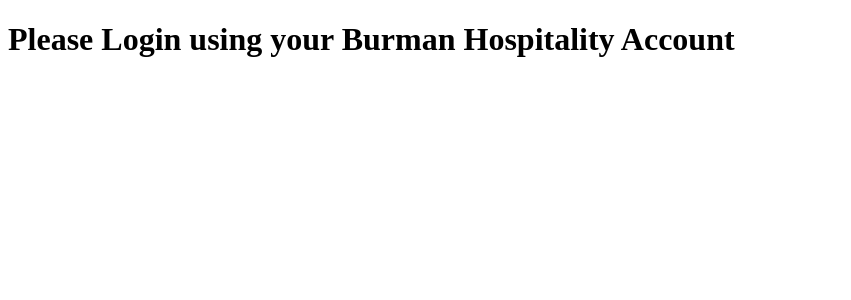
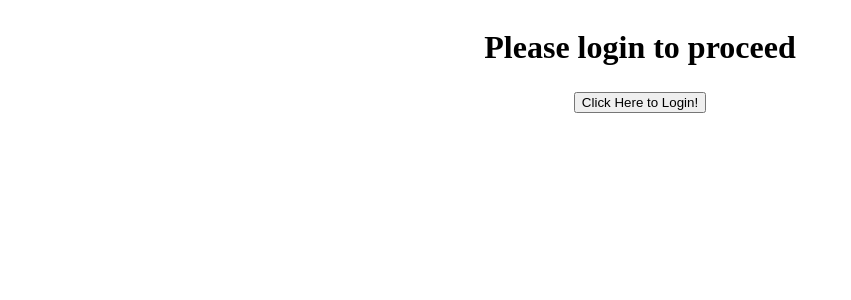
Before and after one commit to Alphaspiderman/BHPL-Internship-Work, a Python web app: template templates/login.html in a window 1280 px wide. Shown: the top 300 px of the page, without its empty margins (0-851 px from the left). Run offline with Jinja, Linux system fonts and the light colour scheme; the template is opened without the code that fills it, so the values that code supplies are empty.

Commit message:
Basic Login Page

```diff
--- a/intranet/server.py
+++ b/intranet/server.py
@@ -2,7 +2,7 @@ import jwt
 from jwt import algorithms
 
 from dotenv import dotenv_values
-from sanic import Request, Sanic, response
+from sanic import Request, response
 from sanic.log import logger
 import aiohttp
 import json
@@ -12,7 +12,6 @@ from .app import IntranetApp, appserver
 # noinspection PyUnresolvedReferences
 # flake8: noqa
 import intranet.endpoints
-
 
 logger.debug("Loading ENV")
 config = dotenv_values(".env")
@@ -44,6 +43,9 @@ config.update({"IS_PROD": is_prod.lower() == "true"})
 app: IntranetApp = appserver
 app.config.update(config)
 app.config.PROXIES_COUNT = int(config.get("PROXIES_COUNT", 0))
+
+# Static files
+app.static("/static/", "./static/", name="static")
 
 
 @app.listener("before_server_start")
--- /dev/null
+++ b/static/css/login.css
@@ -0,0 +1,26 @@
+.content {
+  max-width: 500px;
+  margin: auto;
+}
+
+.btn {
+  border: none;
+  background-color: inherit;
+  padding: 14px 28px;
+  font-size: 16px;
+  cursor: pointer;
+  display: inline-block;
+}
+
+/* On mouse-over */
+.btn:hover {
+  background: #eee;
+}
+
+.container {
+  display: flex;
+  flex-direction: column;
+  justify-content: center;
+  align-items: center;
+  gap: 4px;
+}
--- /dev/null
+++ b/static/js/login.js
@@ -0,0 +1,6 @@
+window.onload = function() {
+    // Listen for button click
+    document.getElementById('login-btn').addEventListener('click', function() {
+        window.location.href = "/api/login";
+    });
+}
--- a/templates/login.html
+++ b/templates/login.html
@@ -2,8 +2,14 @@
 <html>
   <head>
     <title>Login Page</title>
+    <link rel="stylesheet" type="text/css" href="/static/css/login.css" />
+    <script src="/static/js/login.js"></script>
   </head>
   <body>
-    <h1>Please Login using your Burman Hospitality Account</h1>
+    <div class="container">
+      <h1>Please login to proceed</h1>
+      <!-- Button to rediect to /api/login -->
+      <button type="button" id="login-btn">Click Here to Login!</button>
+    </div>
   </body>
 </html>
```
Also changed, not shown: intranet/endpoints/login.py (+9 -1 lines).
